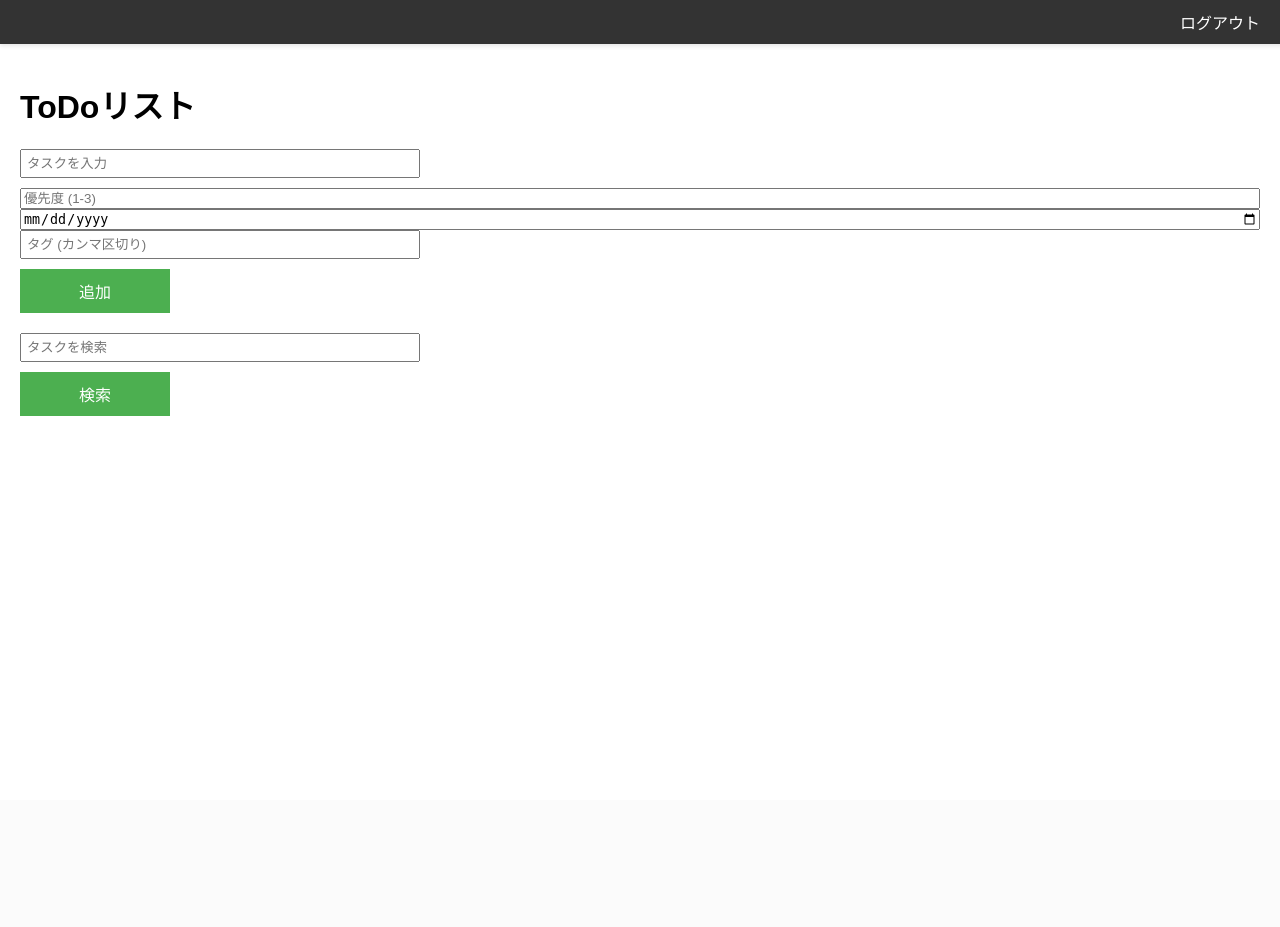
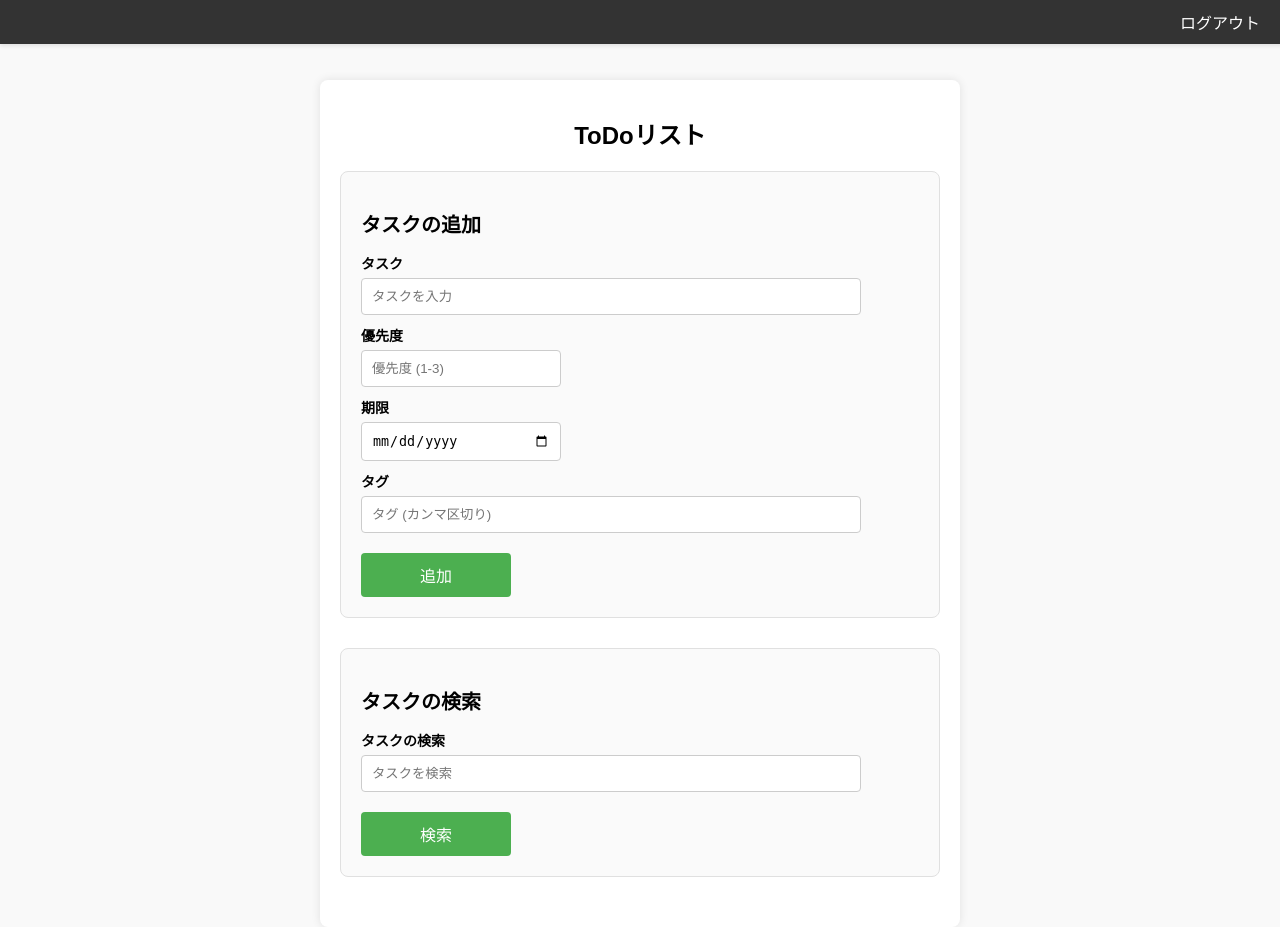
Before and after one commit to kazucch0925/flask_ecs_test, a Flask app: page / in a window 1280 px wide. Before the commit the page ends 416 px from the top, so only its background shows below. Run offline with Flask 3, Linux system fonts and the light colour scheme; the visitor is signed in with stand-in values (Sample User, id 1); data that the repository does not hold is empty.

Commit message:
メインページの表示修正

```diff
--- a/app/__init__.py
+++ b/app/__init__.py
@@ -1,5 +1,5 @@
 import logging
-from flask import Flask
+from flask import Flask, jsonify
 from flask_sqlalchemy import SQLAlchemy
 
 db = SQLAlchemy()
@@ -10,7 +10,14 @@ def create_app():
     app.secret_key = 'your_secret_key_here' # セッション用の秘密鍵を設定
 
     # ログの設定
-    logging.basicConfig(filename='app.log', level=logging.DEBUG)
+    logging.basicConfig(filename='app.log', level=logging.DEBUG,
+                        format='%(asctime)s %(levelname)s: %(message)s [in %(pathname)s:%(lineno)d]')
+
+    # コンソールにもログを出力する設定
+    console_handler = logging.StreamHandler()
+    console_handler.setLevel(logging.DEBUG)
+    console_handler.setFormatter(logging.Formatter('%(asctime)s %(levelname)s: %(message)s [in %(pathname)s:%(lineno)d]'))
+    app.logger.addHandler(console_handler)
 
     # データベースの初期化
     db.init_app(app)
@@ -26,4 +33,15 @@ def create_app():
     app.register_blueprint(auth_bp)
     app.register_blueprint(tasks_bp)
 
+    # エラーハンドリング
+    @app.errorhandler(500)
+    def internal_server_error(error):
+        app.logger.error(f'Server Error: {error}, route: {request.url}')
+        return jsonify({"message": "Internal server error"}), 500
+
+    @app.errorhandler(Exception)
+    def unhandled_exception(e):
+        app.logger.error(f'Unhandled Exception: {e}, route: {request.url}')
+        return jsonify({"message": "Unhandled exception occurred"}), 500
+
     return app
--- a/static/styles.css
+++ b/static/styles.css
@@ -2,6 +2,7 @@ body {
     font-family: Arial, sans-serif;
     margin: 0;
     padding: 0;
+    background-color: #f9f9f9; /* Light background for the page */
 }
 
 .navbar {
@@ -24,22 +25,61 @@ body {
 }
 
 .content {
-    margin-top: 40px; /* adjust based on the navbar height */
+    margin-top: 80px; /* adjust based on the navbar height */
     padding: 20px;
+    max-width: 600px; /* Add maximum width for content area */
+    margin-left: auto;
+    margin-right: auto;
+    box-shadow: 0 0 10px rgba(0, 0, 0, 0.1); /* Add subtle shadow for better visual separation */
+    background-color: #fff; /* Set background color to white */
+    border-radius: 8px; /* Add rounded corners */
+}
+
+h1 {
+    font-size: 24px;
+    margin-bottom: 20px;
+    text-align: center;
+}
+
+h2 {
+    font-size: 20px;
+    margin-bottom: 15px;
+}
+
+.form-section {
+    margin-bottom: 30px;
+    padding: 20px;
+    border: 1px solid #e0e0e0;
+    border-radius: 8px;
+    background-color: #fafafa;
 }
 
 .task-form {
-	margin-bottom: 20px;
     display: flex;
     flex-direction: column;
 }
 
-.task-form input[type="text"] {
-	padding: 5px;
-	margin-right: 10px;
+.task-form label {
+    margin-bottom: 5px;
+    font-weight: bold;
+    font-size: 14px;
+}
+
+.task-form input[type="text"],
+.task-form input[type="number"],
+.task-form input[type="date"],
+.task-form input[type="password"] {
+    padding: 10px;
+    margin-bottom: 10px;
     width: 100%;
-	max-width: 400px;
     box-sizing: border-box;
+    border: 1px solid #ccc;
+    border-radius: 4px;
+}
+
+.task-form input[type="number"],
+.task-form input[type="date"] {
+    max-width: 200px; /* Limit width of priority and due date inputs */
 }
 
 .task-form button {
@@ -48,8 +88,14 @@ body {
     color: white;
     border: none;
     cursor: pointer;
-	max-width: 150px;
     font-size: 16px;
+    border-radius: 4px;
+    transition: background-color 0.3s;
+    margin-top: 10px; /* Add space above button */
+}
+
+.task-form button:hover {
+    background-color: #45a049;
 }
 
 .todo-list li {
@@ -70,6 +116,7 @@ body {
 form {
     display: flex;
     flex-direction: column;
+    max-width: 500px; /* Centralize form */
 }
 
 form .form-group {
@@ -78,7 +125,7 @@ form .form-group {
 
 form label {
     margin-bottom: 5px;
-	display: block;
+    font-weight: bold;
 }
 
 form input[type="text"],
@@ -87,8 +134,9 @@ form input[type="password"] {
     padding: 8px;
     margin-bottom: 10px;
     width: 100%;
-	max-width: 400px;
     box-sizing: border-box;
+    border: 1px solid #ccc;
+    border-radius: 4px;
 }
 
 form button {
@@ -99,6 +147,13 @@ form button {
     cursor: pointer;
     max-width: 150px;
     font-size: 16px;
+    border-radius: 4px;
+    transition: background-color 0.3s;
+    margin-top: 10px; /* Add space above button */
+}
+
+form button:hover {
+    background-color: #45a049;
 }
 
 .error-message {
--- a/templates/index.html
+++ b/templates/index.html
@@ -3,7 +3,7 @@
 <head>
     <meta charset="UTF-8">
     <title>ToDoリスト</title>
-    <link rel="stylesheet" type="text/css" href="{{ url_for('static', filename='styles.css') }}">
+    <link rel="stylesheet" type="text/css" href="/static/styles.css">
 </head>
 <body>
     <div class="navbar">
@@ -14,17 +14,35 @@
     <div class="content">
         <h1>ToDoリスト</h1>
         <div class="error-message" style="display: none; color: red;"></div>
+
+        <div class="form-section">
+            <h2>タスクの追加</h2>
             <form id="addForm" class="task-form" action="javascript:void(0);" method="POST">
+                <label for="task">タスク</label>
                 <input type="text" id="task" name="task" placeholder="タスクを入力" required>
+
+                <label for="priority">優先度</label>
                 <input type="number" id="priority" name="priority" placeholder="優先度 (1-3)" min="1" max="3">
-            <input type="date" id="due_date" name="due_date" placeholder="期限">
+
+                <label for="due_date">期限</label>
+                <input type="date" id="due_date" name="due_date" placeholder="yyyy/mm/dd">
+
+                <label for="tags">タグ</label>
                 <input type="text" id="tags" name="tags" placeholder="タグ (カンマ区切り)">
+
                 <button type="submit">追加</button>
             </form>
+        </div>
+
+        <div class="form-section">
+            <h2>タスクの検索</h2>
             <form id="searchForm" class="task-form" action="javascript:void(0);" method="GET">
+                <label for="search">タスクの検索</label>
                 <input type="text" id="search" name="search" placeholder="タスクを検索">
                 <button type="submit">検索</button>
             </form>
+        </div>
+
         <ul class="todo-list" id="todoList">
             <!-- タスクリストはJavaScriptで動的に更新 -->
         </ul>
@@ -107,9 +125,9 @@
                 if (response.ok) {
                     return response.json();
                 } else {
-                    console.log('Response not OK. Status:', response.status); // レスポンスのステータスコードをログに出力
+                    console.log('Response not OK. Status:', response.status);
                     return response.text().then(text => {
-                        console.log('Response text:', text); // レスポンスのテキストをログに出力
+                        console.log('Response text:', text);
                         throw new Error('Failed to fetch todos');
                     });
                 }
@@ -119,8 +137,6 @@
                 todoListElement.innerHTML = '';
                 data.forEach(todo => {
                     const listItem = document.createElement('li');
-
-		    // ISO 8601形式の日時を日本時間に変換
                     const date = new Date(todo.created_at);
                     const formattedDate = new Intl.DateTimeFormat('ja-JP', {
                         year: 'numeric',
@@ -132,7 +148,7 @@
                         timeZone: 'Asia/Tokyo'
                     }).format(date);
 
-                    listItem.textContent = `${todo.task} - ${formattedDate} - 優先度: ${todo.priority} - 期限: ${todo.due_date || 'なし'} - タグ: ${todo.tags || 'なし'}`;
+                    listItem.textContent = `${todo.task} - ${formattedDate} - 優先度: ${todo.priority || 'なし'} - 期限: ${todo.due_date ? new Date(todo.due_date).toLocaleDateString('ja-JP') : 'なし'} - タグ: ${todo.tags || 'なし'}`;
                     const deleteLink = document.createElement('a');
                     deleteLink.href = '#';
                     deleteLink.textContent = '削除';
@@ -149,7 +165,7 @@
                 });
             })
             .catch(error => {
-                console.error('Error fetching todos:', error);  // エラーをコンソールに出力
+                console.error('Error fetching todos:', error);
                 const errorMessageElement = document.querySelector('.error-message');
                 if (errorMessageElement) {
                     errorMessageElement.textContent = `タスクリストの取得に失敗しました: ${error.message}`;
```
Also changed, not shown: app/routes/tasks.py (+23 -8 lines). Lines whose indentation alone changed are shown as unchanged.
